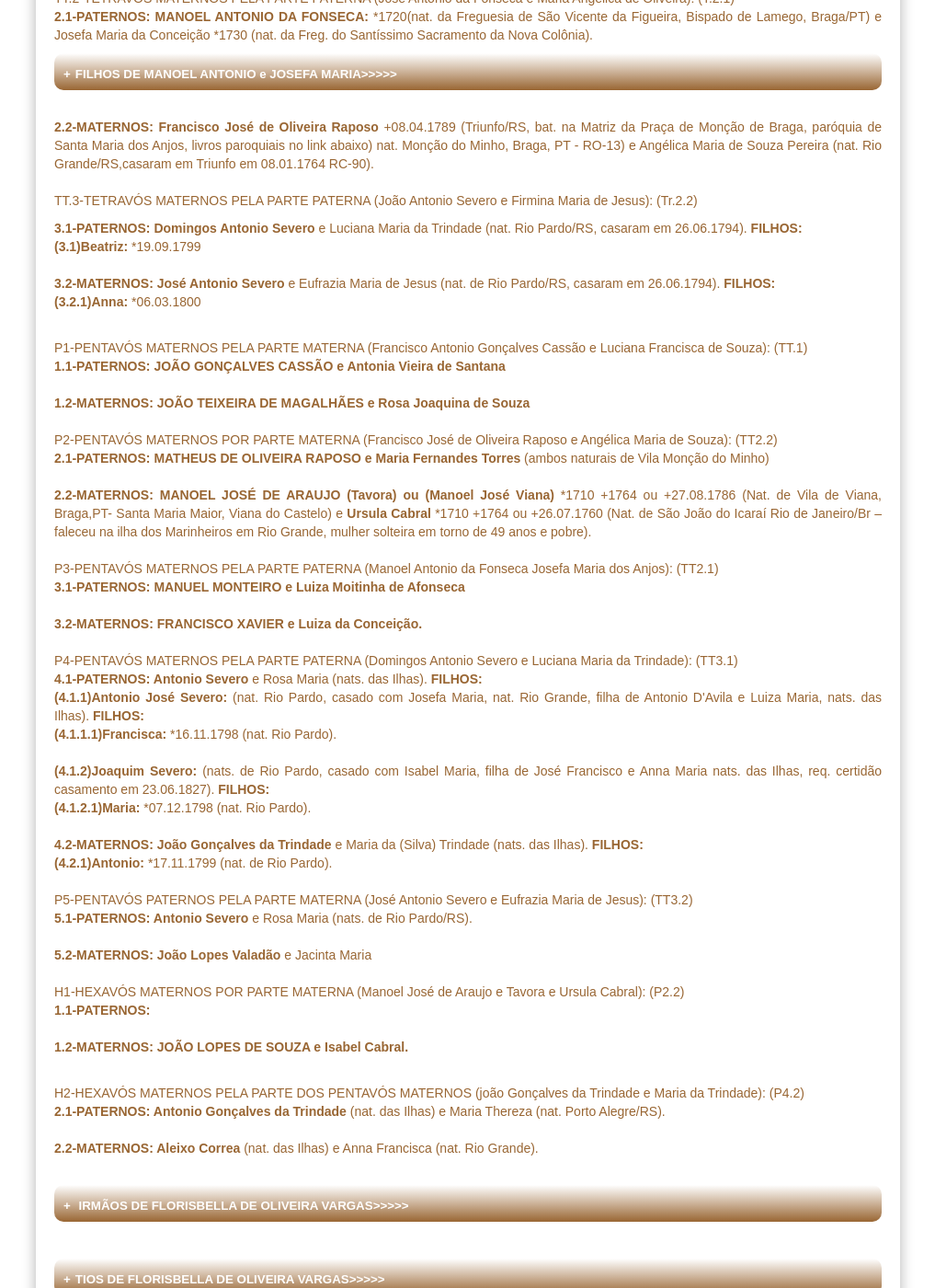
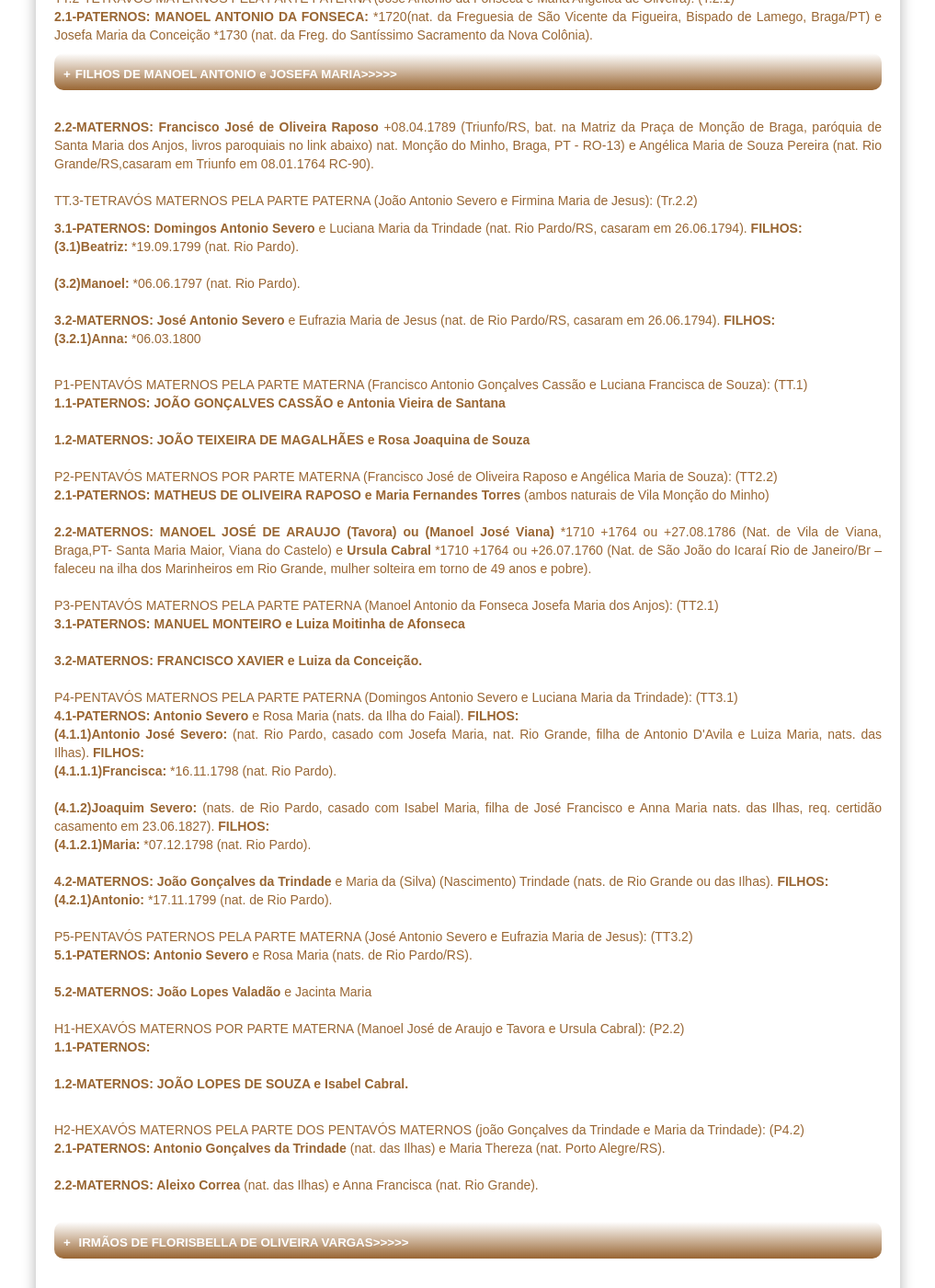
Before and after one commit to claudiovargas1955/claudiovargas1955.github.io, a Jekyll site: the page built from _pages/arvore-genealogica-de-costados-de-florisbella.html, in a window 1280 px wide and 1400 px high, scrolled down 1771 px. Shown: the whole window at 92% size, without its empty margins (131-1148 px from the left). Built offline with Jekyll 4.4.1, drawn with Linux system fonts in a browser that asks for light colours; some web fonts are replaced.

Commit message:
Update arvore-genealogica-de-costados-de-florisbella.html

```diff
--- a/_pages/arvore-genealogica-de-costados-de-florisbella.html
+++ b/_pages/arvore-genealogica-de-costados-de-florisbella.html
@@ -489,7 +489,8 @@ b>(1.1.1)Joaquim:</b> bat.16.08.1807 (RB-05). <br/><br/>
 
 TT.3-TETRAVÓS MATERNOS PELA PARTE PATERNA (João Antonio Severo e Firmina Maria de Jesus): (Tr.2.2)<br>
 <p><b>3.1-PATERNOS: Domingos Antonio Severo</b> e Luciana Maria da Trindade (nat. Rio Pardo/RS, casaram em 26.06.1794). <b>FILHOS:</b><br>
- <b>(3.1)Beatriz: </b>*19.09.1799<br><br>
+<b>(3.1)Beatriz: </b>*19.09.1799 (nat. Rio Pardo).<br><br>
+<b>(3.2)Manoel: </b>*06.06.1797 (nat. Rio Pardo).<br><br>
 
 <b>3.2-MATERNOS: José Antonio Severo </b>e Eufrazia Maria de Jesus (nat. de Rio Pardo/RS, casaram em 26.06.1794). <b>FILHOS:</b><br>
  <b>(3.2.1)Anna: </b>*06.03.1800 <br><br>
@@ -509,7 +510,7 @@ TT.3-TETRAVÓS MATERNOS PELA PARTE PATERNA (João Antonio Severo e Firmina Maria
  <b>3.2-MATERNOS: FRANCISCO XAVIER e Luiza da Conceição.</b><br/><br/>
 
 P4-PENTAVÓS MATERNOS PELA PARTE PATERNA (Domingos Antonio Severo e Luciana Maria da Trindade): (TT3.1) <br>
-<b>4.1-PATERNOS: Antonio Severo </b> e Rosa Maria (nats. das Ilhas). <b>FILHOS:</b><br>
+<b>4.1-PATERNOS: Antonio Severo </b> e Rosa Maria (nats. da Ilha do Faial). <b>FILHOS:</b><br>
 <b>(4.1.1)Antonio José Severo: </b>(nat. Rio Pardo, casado com Josefa Maria, nat. Rio Grande, filha de Antonio D'Avila e Luiza Maria,
 nats. das Ilhas). <b>FILHOS:</b><br>
 <b>(4.1.1.1)Francisca: </b>*16.11.1798 (nat. Rio Pardo). <br><br>
@@ -518,7 +519,8 @@ nats. das Ilhas). <b>FILHOS:</b><br>
 certidão casamento em 23.06.1827). <b>FILHOS:</b><br>
 <b>(4.1.2.1)Maria: </b>*07.12.1798 (nat. Rio Pardo).<br><br>
 
-<b>4.2-MATERNOS: João Gonçalves da Trindade </b>e Maria da (Silva) Trindade (nats. das Ilhas). <b>FILHOS: </b><br>
+<b>4.2-MATERNOS: João Gonçalves da Trindade </b>e Maria da (Silva) (Nascimento) Trindade (nats. de Rio Grande ou das Ilhas). <b>FILHOS:
+</b><br>
 <b>(4.2.1)Antonio: </b>*17.11.1799 (nat. de Rio Pardo).<br><br>
 
 P5-PENTAVÓS PATERNOS PELA PARTE MATERNA (José Antonio Severo e Eufrazia Maria de Jesus): (TT3.2)<br>
```
